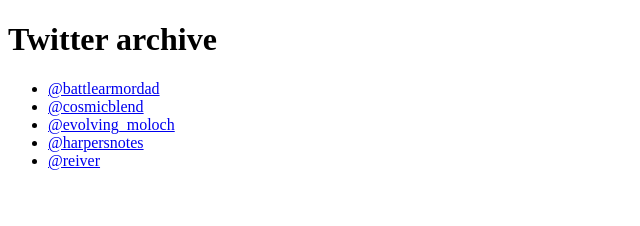
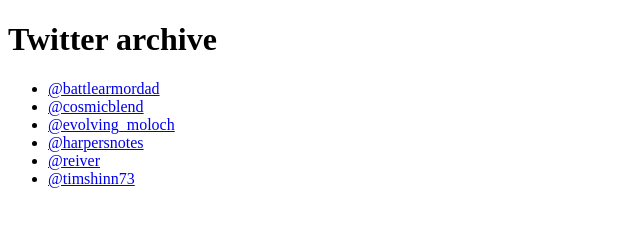
Before and after one commit to reiver/archive-twitter.com, a plain HTML site: page index.html in a window 1280 px wide. Shown: the whole page, without its empty margins (0-640 px from the left). Drawn offline with Linux system fonts and the light colour scheme.

Commit message:
@timshinn73

```diff
--- a/index.html
+++ b/index.html
@@ -13,6 +13,7 @@
 		<li><a href="evolving_moloch/">@evolving_moloch</a></li>
 		<li><a href="harpersnotes/">@harpersnotes</a></li>
 		<li><a href="reiver/">@reiver</a></li>
+		<li><a href="timshinn73/">@timshinn73</a></li>
 	</ul>
 </main>
 </body>
```
Also changed, not shown: 1 other file.
